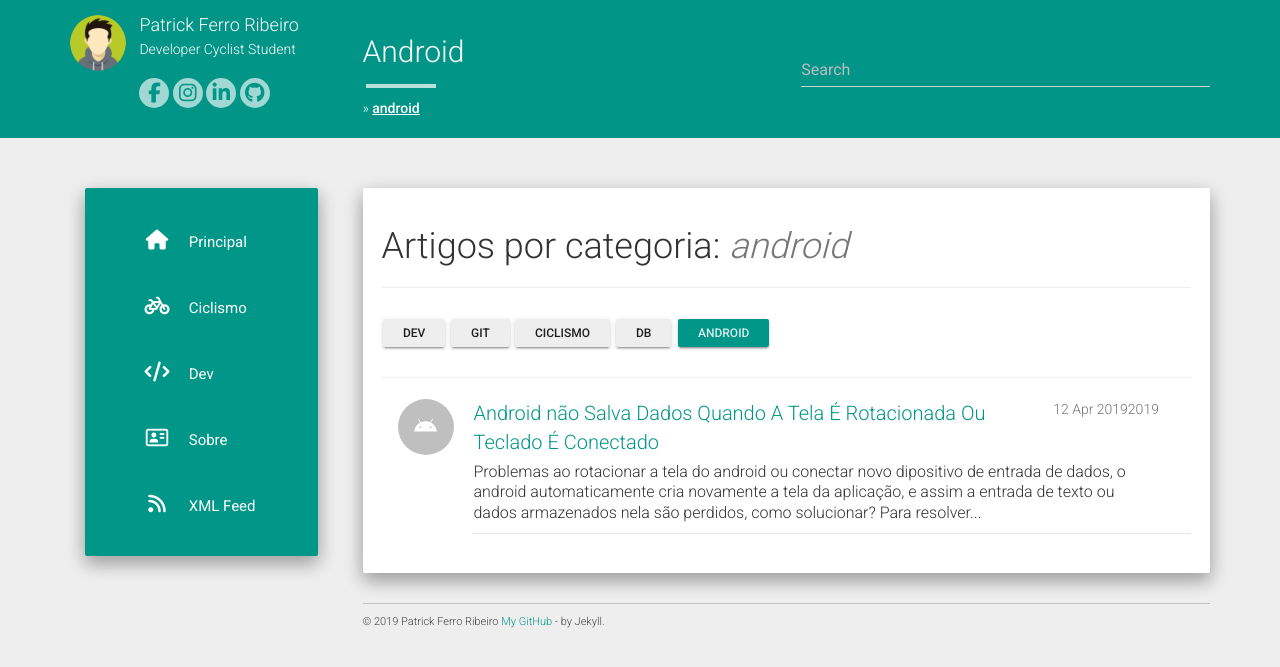
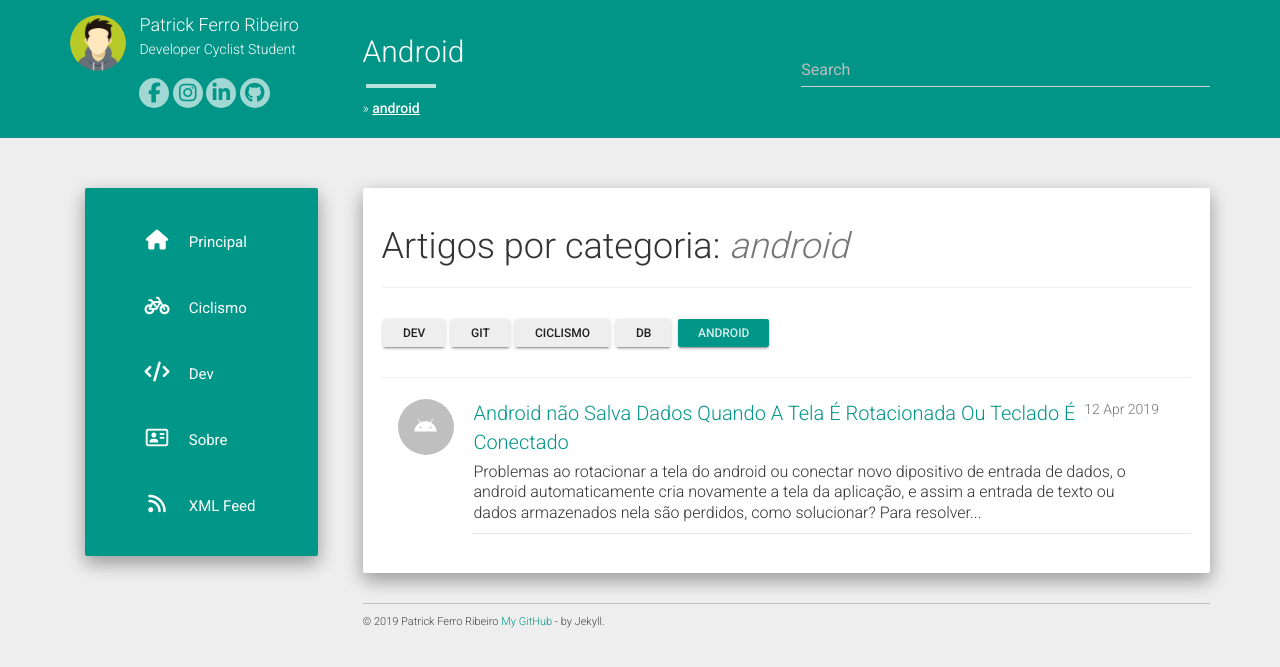
Before and after one commit to riberman/riberman.github.io, a Jekyll site: the page built from category/android.md, in a window 1280 px wide. Shown: the top 667 px of the page. Built offline with Jekyll 4.4.1, drawn with Linux system fonts in a browser that asks for light colours; nearby versions of some CDN libraries.

Commit message:
Bug data em categorias

```diff
--- a/_layouts/posts_by_category.html
+++ b/_layouts/posts_by_category.html
@@ -30,11 +30,6 @@ layout: default
             </a>
             </div>
             <div class="row-content">
-            {% capture post_year %}{{ post.date | date: '%Y' }}{% endcapture %}
-            {% if forloop.first %}
-                <div class="least-content">{{ post_year }}</div>
-            {% endif %}
-
             {% if forloop.first == false %}
                 {% assign previous_index = forloop.index0 | minus: 1 %}
                 {% capture previous_post_year %}{{ site.categories[page.categories][previous_index].date | date: '%Y' }}{% endcapture %}
```
